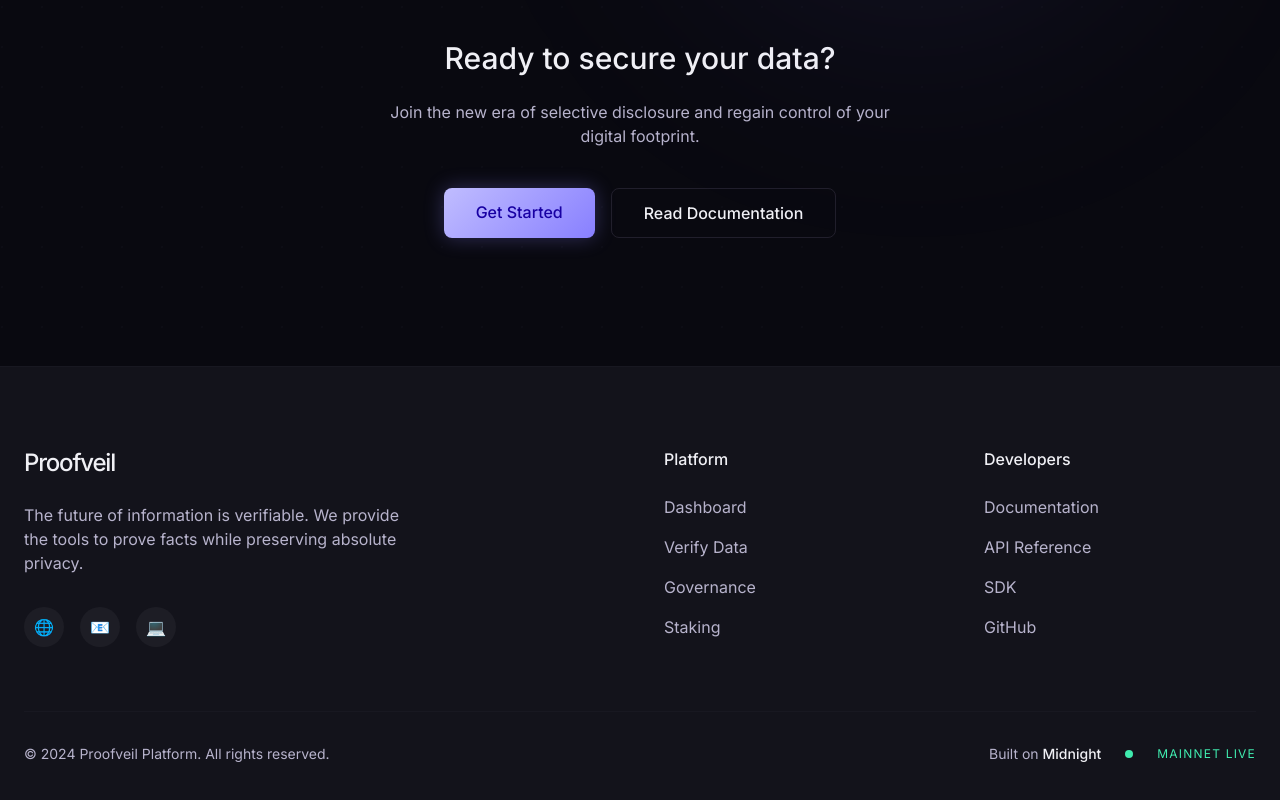
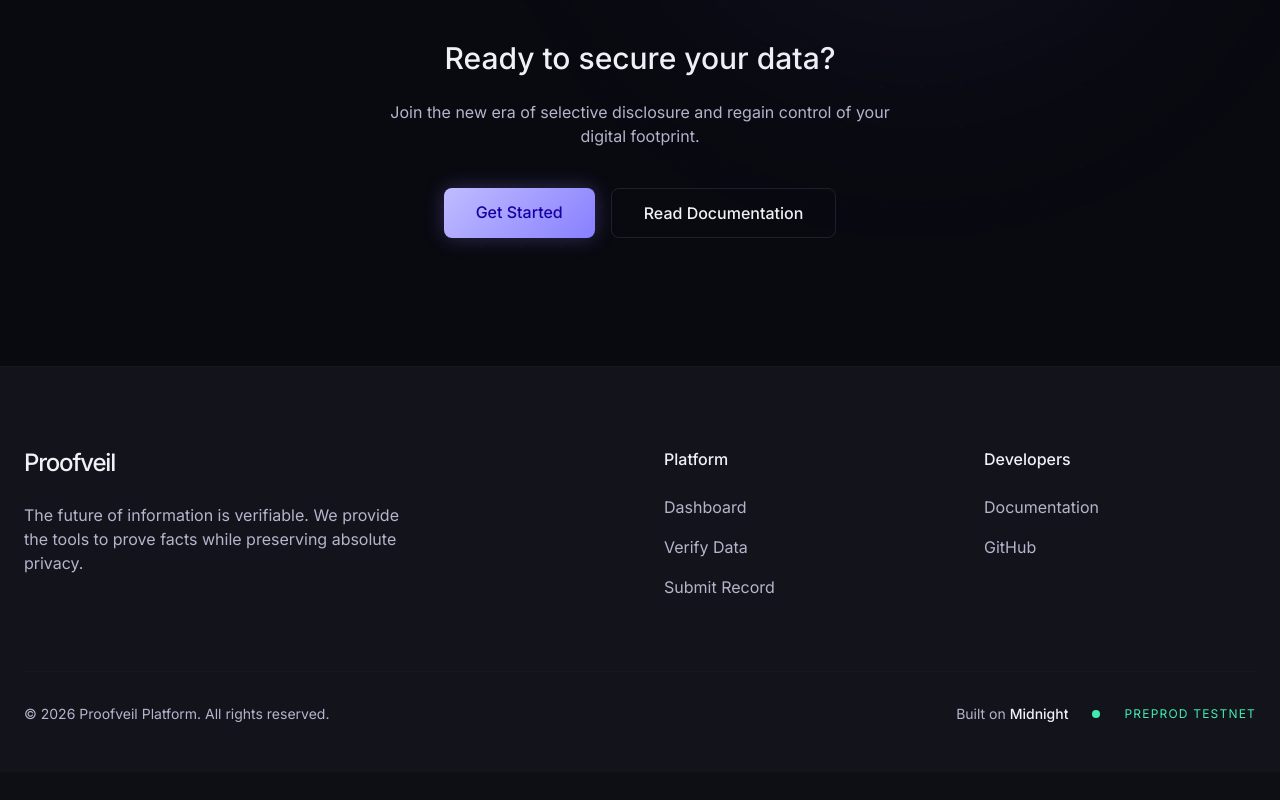
Before and after one commit to vaibhavi-0320/proofveil, a React (Vite) app in the folder frontend/: page / in a window 1280 px wide. Shown: the part 2275-3075 px from the top of the page. After the commit the page ends 3047 px from the top, so only its background shows below. Built offline with nearby package versions, Linux system fonts and the light colour scheme.

Commit message:
fix footer: 2026, preprod testnet, remove fake links

```diff
--- a/frontend/src/components/Footer.tsx
+++ b/frontend/src/components/Footer.tsx
@@ -11,47 +11,33 @@ const Footer = () => (
           <p className="text-on-surface-variant font-body max-w-sm mb-8">
             The future of information is verifiable. We provide the tools to prove facts while preserving absolute privacy.
           </p>
-          <div className="flex gap-4">
-            {["🌐", "📧", "💻"].map((icon, i) => (
-              <a
-                key={i}
-                href="#"
-                className="w-10 h-10 rounded-full bg-surface-container flex items-center justify-center hover:bg-surface-container-high transition-colors hover-lift"
-              >
-                {icon}
-              </a>
-            ))}
-          </div>
         </div>
         <div>
           <h5 className="text-on-surface font-headline font-medium mb-6">Platform</h5>
           <ul className="space-y-4 text-on-surface-variant font-body">
             <li><Link to="/dashboard" className="hover:text-primary transition-colors">Dashboard</Link></li>
             <li><Link to="/verify" className="hover:text-primary transition-colors">Verify Data</Link></li>
-            <li><a href="#" className="hover:text-primary transition-colors">Governance</a></li>
-            <li><a href="#" className="hover:text-primary transition-colors">Staking</a></li>
+            <li><Link to="/submit" className="hover:text-primary transition-colors">Submit Record</Link></li>
           </ul>
         </div>
         <div>
           <h5 className="text-on-surface font-headline font-medium mb-6">Developers</h5>
           <ul className="space-y-4 text-on-surface-variant font-body">
-            <li><a href="#" className="hover:text-primary transition-colors">Documentation</a></li>
-            <li><a href="#" className="hover:text-primary transition-colors">API Reference</a></li>
-            <li><a href="#" className="hover:text-primary transition-colors">SDK</a></li>
-            <li><a href="#" className="hover:text-primary transition-colors">GitHub</a></li>
+            <li><a href="https://docs.midnight.network" target="_blank" rel="noreferrer" className="hover:text-primary transition-colors">Documentation</a></li>
+            <li><a href="https://github.com/vaibhavi-0320/proofveil" target="_blank" rel="noreferrer" className="hover:text-primary transition-colors">GitHub</a></li>
           </ul>
         </div>
       </div>
       <div className="flex flex-col md:flex-row justify-between items-center pt-8 border-t border-outline-variant/10">
         <p className="text-sm text-on-surface-variant font-label mb-4 md:mb-0">
-          © 2024 Proofveil Platform. All rights reserved.
+          © 2026 Proofveil Platform. All rights reserved.
         </p>
         <div className="flex items-center gap-6">
           <span className="text-sm font-label text-on-surface-variant">
             Built on <span className="text-on-surface font-medium">Midnight</span>
           </span>
           <div className="w-2 h-2 rounded-full bg-secondary animate-pulse" />
-          <span className="text-xs font-label text-secondary uppercase tracking-widest">Mainnet Live</span>
+          <span className="text-xs font-label text-secondary uppercase tracking-widest">Preprod Testnet</span>
         </div>
       </div>
     </div>
```
